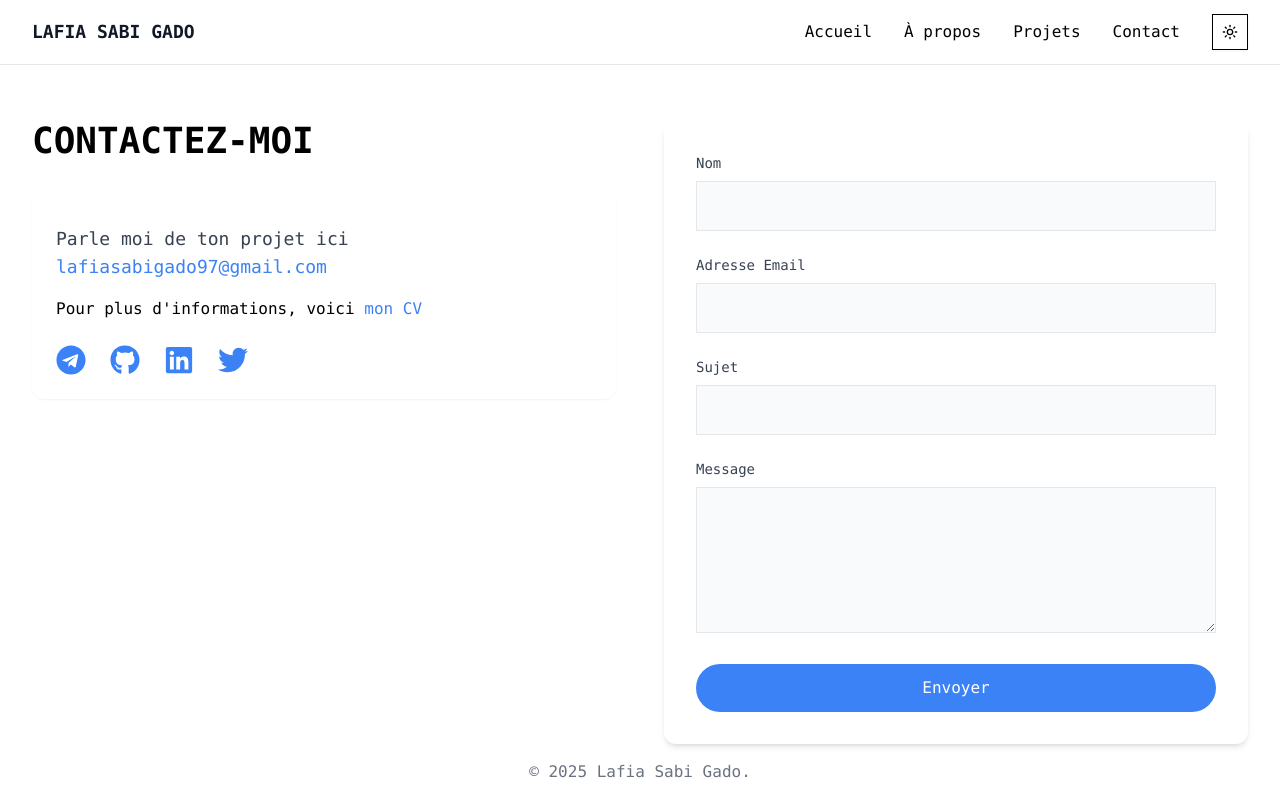
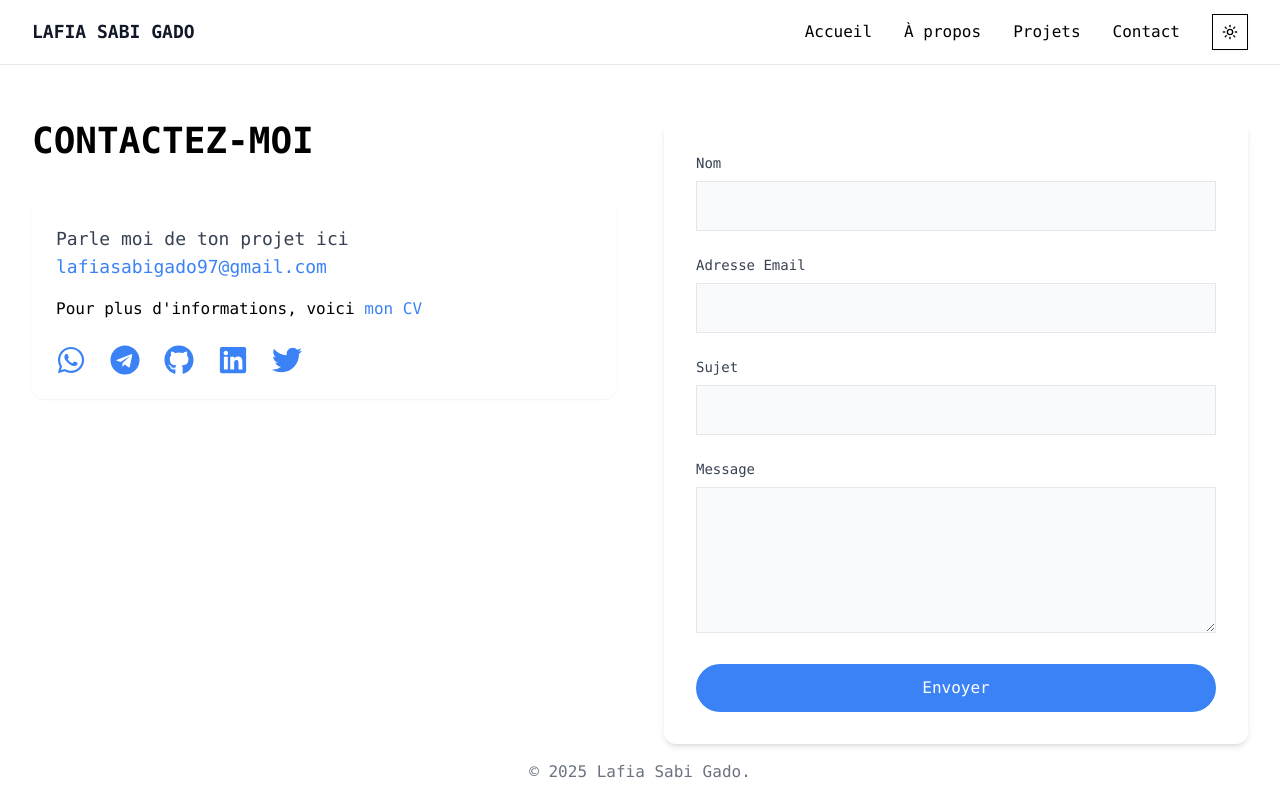
Before and after one commit to Lafiasabigado/Lafia-Portfolio, a Next.js app: page /contact in a window 1280 px wide. Built offline with nearby package versions, Linux system fonts and the light colour scheme.

Commit message:
Ajout whatsapp

```diff
--- a/app/about/page.tsx
+++ b/app/about/page.tsx
@@ -4,7 +4,7 @@ import React from 'react'
 import { Button } from '@/components/ui/button'
 import Link from 'next/link'
 import { Download } from 'lucide-react';
-import { Github,Linkedin, MessageCircle } from 'lucide-react'
+import { FaTelegram,FaGithub,FaLinkedin,FaTwitter,FaWhatsapp } from 'react-icons/fa'
 import { useEffect } from "react";
 import "aos/dist/aos.css";
 
@@ -20,9 +20,9 @@ const About = () => {
 
    const elements = [
     { id: 4, label: "Télécharger CV", icon: Download, link: link[0] },
-    { id: 3, label: "WhatsApp", icon: MessageCircle, link: link[3] },
-    { id: 2, label: "LinkedIn", icon: Linkedin, link: link[1] },
-    { id: 1, label: "Github", icon: Github, link: link[2] },
+    { id: 3, label: "WhatsApp", icon: FaWhatsapp, link: link[3] },
+    { id: 2, label: "LinkedIn", icon: FaLinkedin, link: link[1] },
+    { id: 1, label: "Github", icon: FaGithub, link: link[2] },
   ]
 
   return (
@@ -59,7 +59,7 @@ const About = () => {
                 <Link href={element.link} key={element.id}>
                   <Button className='bg-blue-500 hover:bg-blue-600 transition-colors duration-200 uppercase rounded-full'>
                     {element.label}
-                    <element.icon className='h-4 w-4 ml-2' />
+                    <element.icon className='text-3xl ml-2' />
                   </Button>
                 </Link>
               ))}
--- a/app/components/Presentation.tsx
+++ b/app/components/Presentation.tsx
@@ -3,7 +3,7 @@
 import React, { useState, Suspense, useEffect } from 'react';
 import Image from 'next/image';
 import { Button } from '@/components/ui/button';
-import { Github, Linkedin, MessageCircle} from 'lucide-react';
+import { FaTelegram,FaGithub,FaLinkedin,FaTwitter,FaWhatsapp } from 'react-icons/fa'
 import Link from 'next/link';
 import dynamic from 'next/dynamic';
 import { Bot } from 'lucide-react';
@@ -50,19 +50,19 @@ const Presentation = () => {
                   Me Contacter
                 </Button>
               </Link>
-              <div className='text-blue-500'>
+              <div className='text-blue-500 text-3xl'>
                 <Link href={link[0]}>
-                  <Linkedin />
+                  <FaLinkedin />
                 </Link>
               </div>
-              <div className='text-blue-500'>
+              <div className='text-gray-500 text-3xl'>
                 <Link href={link[1]}>
-                  <Github />
+                  <FaGithub />
                 </Link>
               </div>
-              <div className="text-green-500">
+              <div className="text-green-500 text-3xl">
                 <Link href={link[2]}>
-                  <MessageCircle />
+                  <FaWhatsapp />
                 </Link>
               </div>
             </div>
--- a/app/contact/page.tsx
+++ b/app/contact/page.tsx
@@ -1,7 +1,7 @@
 "use client";
 import React, { useState } from 'react'
 import Link from 'next/link'
-import { FaTelegram,FaGithub,FaLinkedin,FaTwitter } from 'react-icons/fa'
+import { FaTelegram,FaGithub,FaLinkedin,FaTwitter,FaWhatsapp } from 'react-icons/fa'
 import { CheckCircle2, XCircle } from 'lucide-react'
 
 const Contact = () => {
@@ -65,10 +65,11 @@ const Contact = () => {
   const link = "https://drive.google.com/file/d/1RWYI8TM3-R3ns8IMfZ1pwe4MeqeMdAcP/view?usp=sharing"
 
   const socials = [
-    { id: 1, name: "Telegram", icon: <FaTelegram className="text-blue-500 rounded-lg" />, link: "https://t.me/Abdiaslafia" },
-    { id: 2, name: "Github", icon: <FaGithub className="text-blue-500 rounded-lg" />, link: "https://github.com/Lafiasabigado" },
-    { id: 3, name: "Linkedin", icon: <FaLinkedin className="text-blue-500 rounded-lg" />, link: "https://linkedin.com/in/lafia-sabi-gado-03910a292/" },
-    { id: 4, name: "Twitter", icon: <FaTwitter className="text-blue-500 rounded-lg" />, link: "https://x.com/abdiaslafia97" },
+    { id: 1, name: "WhatsApp", icon: <FaWhatsapp className="text-blue-500 rounded-lg" />, link: "https://wa.me/22956259632" },
+    { id: 2, name: "Telegram", icon: <FaTelegram className="text-blue-500 rounded-lg" />, link: "https://t.me/Abdiaslafia" },
+    { id: 3, name: "Github", icon: <FaGithub className="text-blue-500 rounded-lg" />, link: "https://github.com/Lafiasabigado" },
+    { id: 4, name: "Linkedin", icon: <FaLinkedin className="text-blue-500 rounded-lg" />, link: "https://linkedin.com/in/lafia-sabi-gado-03910a292/" },
+    { id: 5, name: "Twitter", icon: <FaTwitter className="text-blue-500 rounded-lg" />, link: "https://x.com/abdiaslafia97" },
   ]
   return (
     <div className='pt-10'>
```
